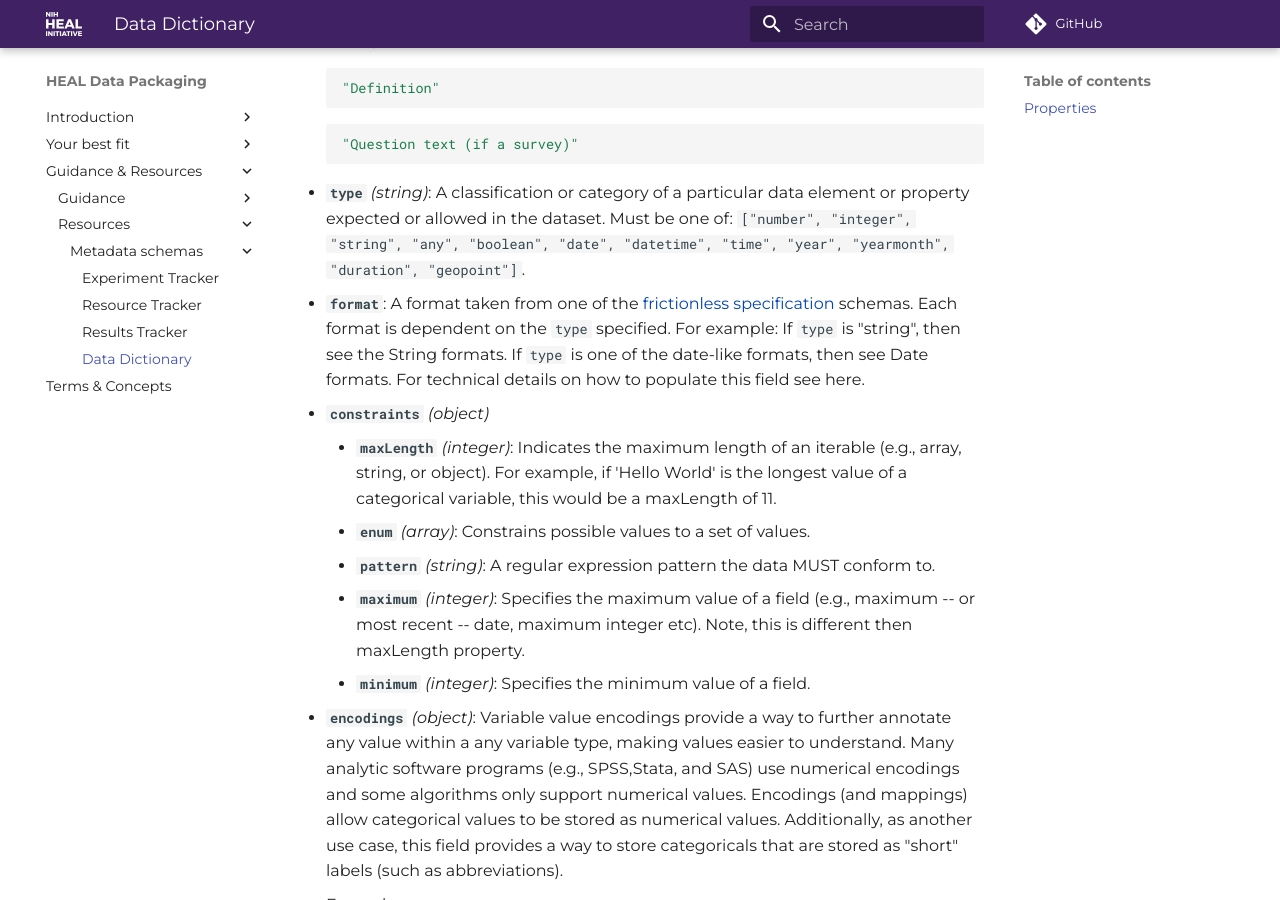
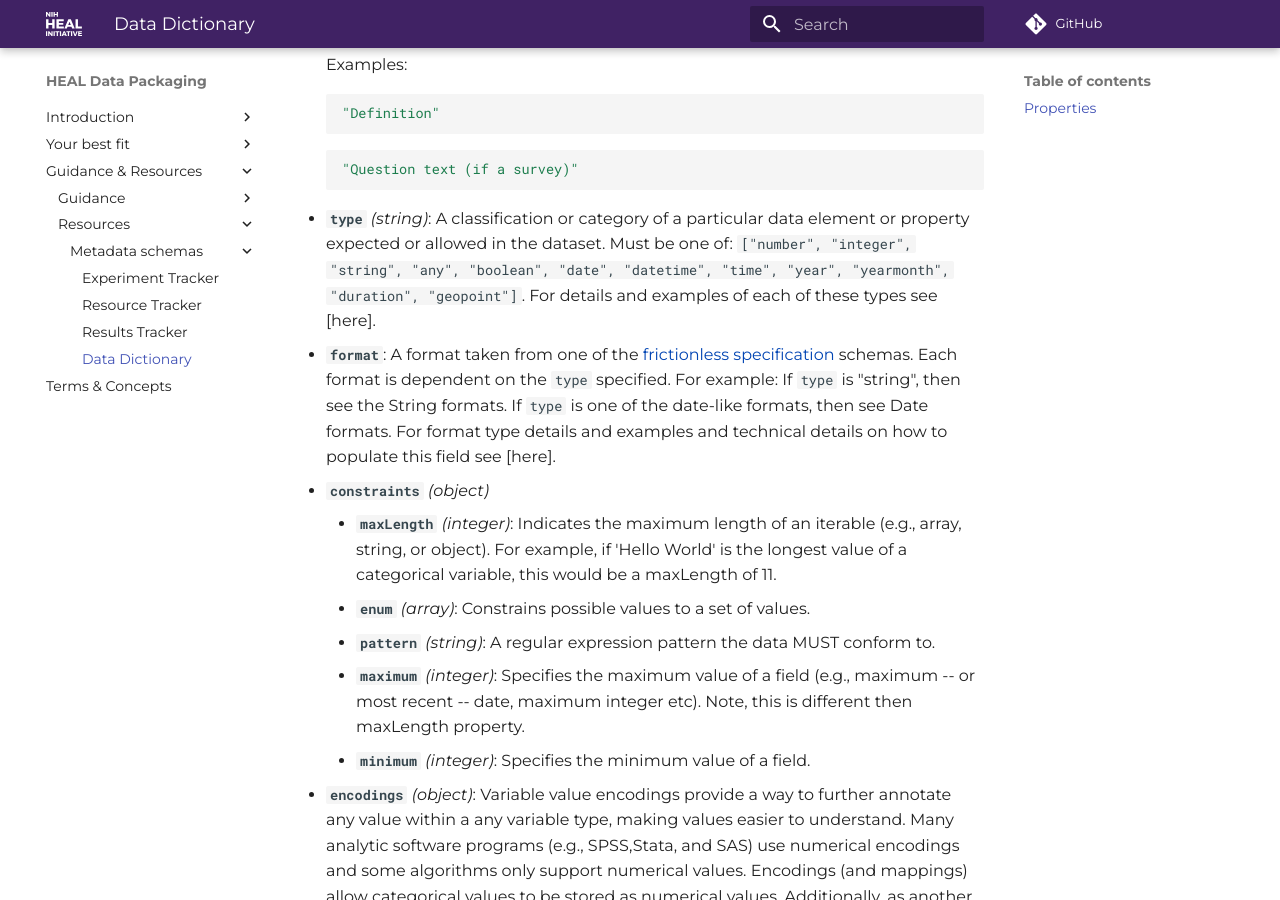
Before and after one commit to norc-heal/heal-data-pkg-guide, an MkDocs documentation site: the page built from docs/schemas/md_data_dictionary_fields.md, in a window 1280 px wide and 900 px high, scrolled down 1185 px. Built offline with MkDocs 1.6.1 and Material for MkDocs 9.7.7, drawn with Linux system fonts in a browser that asks for light colours; comment, search, counter and statistics services are not loaded; some of the changed text lies outside the part shown.

Commit message:
add ref to full tech def of dd document schema

````diff
--- a/docs/schemas/md_data_dictionary_fields.md
+++ b/docs/schemas/md_data_dictionary_fields.md
@@ -2,7 +2,7 @@
 
 *HEAL DSC Core Metadata piece to track and provide basic information about variables in a tabular data file (i.e. a data file with rows and columns) from your HEAL study. Objective is to list all variables and descriptive information about those variables. This will ensure that potential secondary data users know what data has been collected or calculated and how to use these data. Note that a given study can have multiple tabular data files; If the tabular data files contain different variables, you should create a data dictionary for each tabular data file. Thus, a study may have multiple data dictionaries*
 
-*This is an abridged version of the schema and only describes the fields/information you should provide for each variable.*
+*This is an abridged version of the schema and only describes the fields/information you should provide for each variable. For the full HEAL Data Dictionary document schema specification, see [here](https://github.com/HEAL/heal-metadata-schemas/blob/main/variable-level-metadata-schema/schemas/jsonschema/data-dictionary.json).*
 
 ## Properties
 
@@ -57,8 +57,8 @@
     "Question text (if a survey)"
     ```
 
-- **`type`** *(string)*: A classification or category of a particular data element or property expected or allowed in the dataset. Must be one of: `["number", "integer", "string", "any", "boolean", "date", "datetime", "time", "year", "yearmonth", "duration", "geopoint"]`.
-- **`format`**: A format taken from one of the [frictionless specification](https://specs.frictionlessdata.io/) schemas. Each format is dependent on the `type` specified. For example: If `type` is "string", then see the String formats. If `type` is one of the date-like formats, then see Date formats. For technical details on how to populate this field see here.
+- **`type`** *(string)*: A classification or category of a particular data element or property expected or allowed in the dataset. Must be one of: `["number", "integer", "string", "any", "boolean", "date", "datetime", "time", "year", "yearmonth", "duration", "geopoint"]`. For details and examples of each of these types see [here].
+- **`format`**: A format taken from one of the [frictionless specification](https://specs.frictionlessdata.io/) schemas. Each format is dependent on the `type` specified. For example: If `type` is "string", then see the String formats. If `type` is one of the date-like formats, then see Date formats. For format type details and examples and technical details on how to populate this field see [here].
 
 - **`constraints`** *(object)*
     - **`maxLength`** *(integer)*: Indicates the maximum length of an iterable (e.g., array, string, or
````
